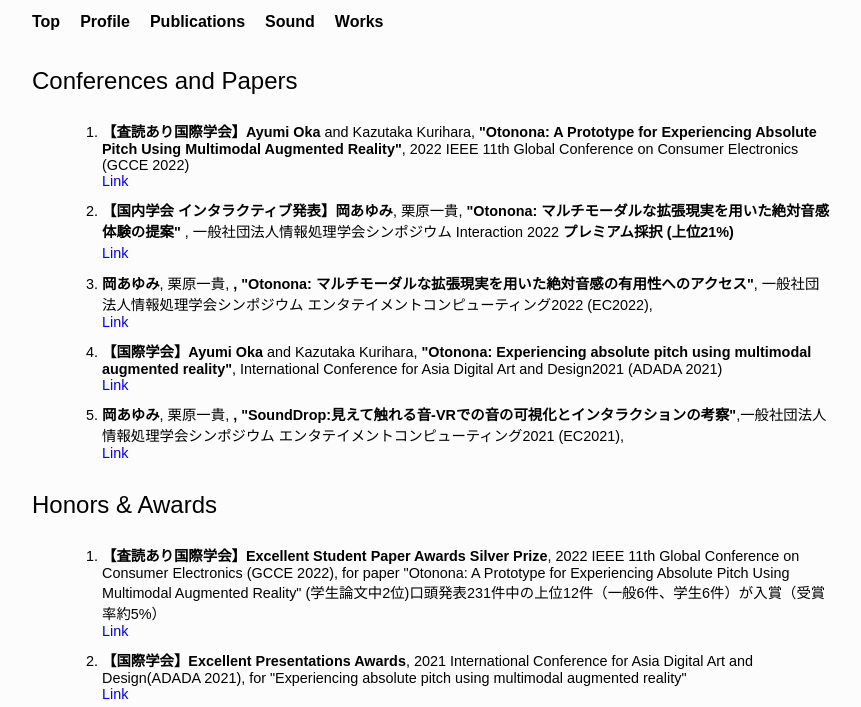
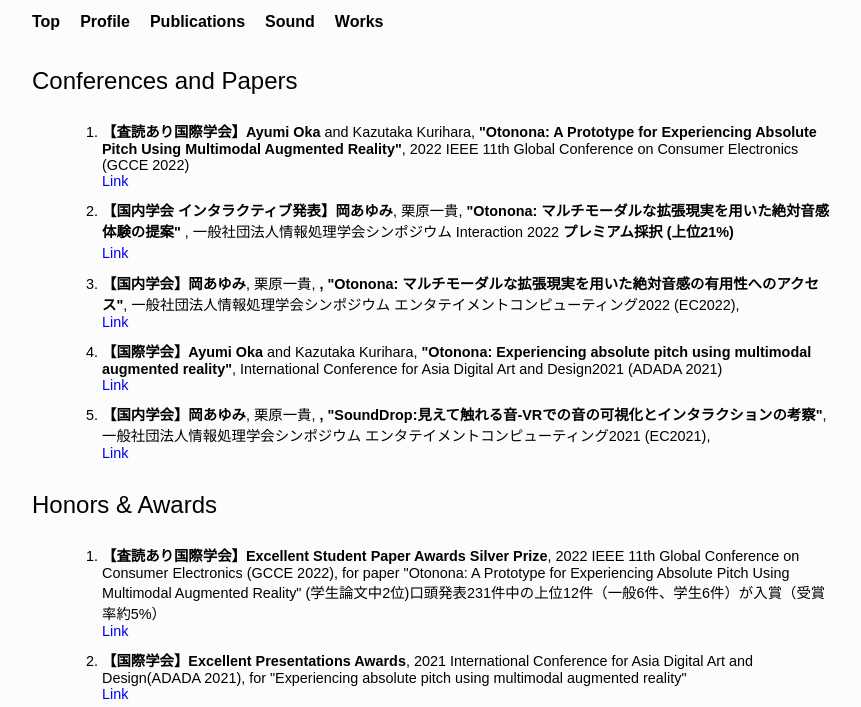
Before and after one commit to GingaSystem/portfolio, a plain HTML site: page publications.html in a window 1280 px wide. Shown: the part 93-800 px from the top of the page, without its empty margins (208-1069 px from the left). Drawn offline with nearby package versions, Linux system fonts and the light colour scheme; a script that the page names is missing.

Commit message:
Update publications.html

```diff
--- a/publications.html
+++ b/publications.html
@@ -41,7 +41,7 @@
                             target="_blank">Link</a>
 
                     </li>
-                    <li><b>岡あゆみ</b>, 栗原一貴, <b>, "Otonona: マルチモーダルな拡張現実を用いた絶対音感の有用性へのアクセス"</b>, 一般社団法人情報処理学会シンポジウム
+                    <li><b>【国内学会】岡あゆみ</b>, 栗原一貴, <b>, "Otonona: マルチモーダルな拡張現実を用いた絶対音感の有用性へのアクセス"</b>, 一般社団法人情報処理学会シンポジウム
                         エンタテイメントコンピューティング2022 (EC2022),
                         <br>
                         <a href="https://ipsj.ixsq.nii.ac.jp/ej/?action=pages_view_main&active_action=repository_view_main_item_detail&item_id=219514&item_no=1&page_id=13&block_id=8"
@@ -54,7 +54,7 @@
                         <a href="https://adada.info/2021/index.html" target="_blank">Link</a>
 
                     </li>
-                    <li><b>岡あゆみ</b>, 栗原一貴, <b>, "SoundDrop:見えて触れる音-VRでの音の可視化とインタラクションの考察"</b>,一般社団法人情報処理学会シンポジウム
+                    <li><b>【国内学会】岡あゆみ</b>, 栗原一貴, <b>, "SoundDrop:見えて触れる音-VRでの音の可視化とインタラクションの考察"</b>,一般社団法人情報処理学会シンポジウム
                         エンタテイメントコンピューティング2021
                         (EC2021),<br>
                         <a href=" https://ipsj.ixsq.nii.ac.jp/ej/?action=pages_view_main&active_action=repository_view_main_item_detail&item_id=212574&item_no=1&page_id=13&block_id=8"
@@ -77,7 +77,7 @@
                         for "Experiencing absolute pitch using
                         multimodal augmented reality"<br><a href="https://adada.info/2021/index.html"
                             target="_blank">Link</a></li>
-                    <li><b>【開発コンテスト】日本ウェアラブルデバイスユーザー会(WUG)賞/ Japan Wearable Device User Groupe Award </b>, Heros League 2021,for Prototype of Otonona
+                    <li><b>【開発コンテスト】日本ウェアラブルデバイスユーザー会(WUG)賞 / Japan Wearable Device User Groupe Award </b>, Heros League 2021,for Prototype of Otonona
                         <br>
                         <a href="https://www.tsuda.ac.jp/news/2021/1227.html" target="_blank">Link</a>
                     </li>
@@ -90,7 +90,7 @@
                     </li>
 
 
-                    <li><b>【開発コンテスト】津田塾賞/Tsuda University Award</b>, Yahoo! Hack U 2017, for 口ほどにものを言うマスク / "Facial Expression Mask"
+                    <li><b>【開発コンテスト】津田塾賞 / Tsuda University Award</b>, Yahoo! Hack U 2017, for 口ほどにものを言うマスク / "Facial Expression Mask"
                     </li>
 
 
```
